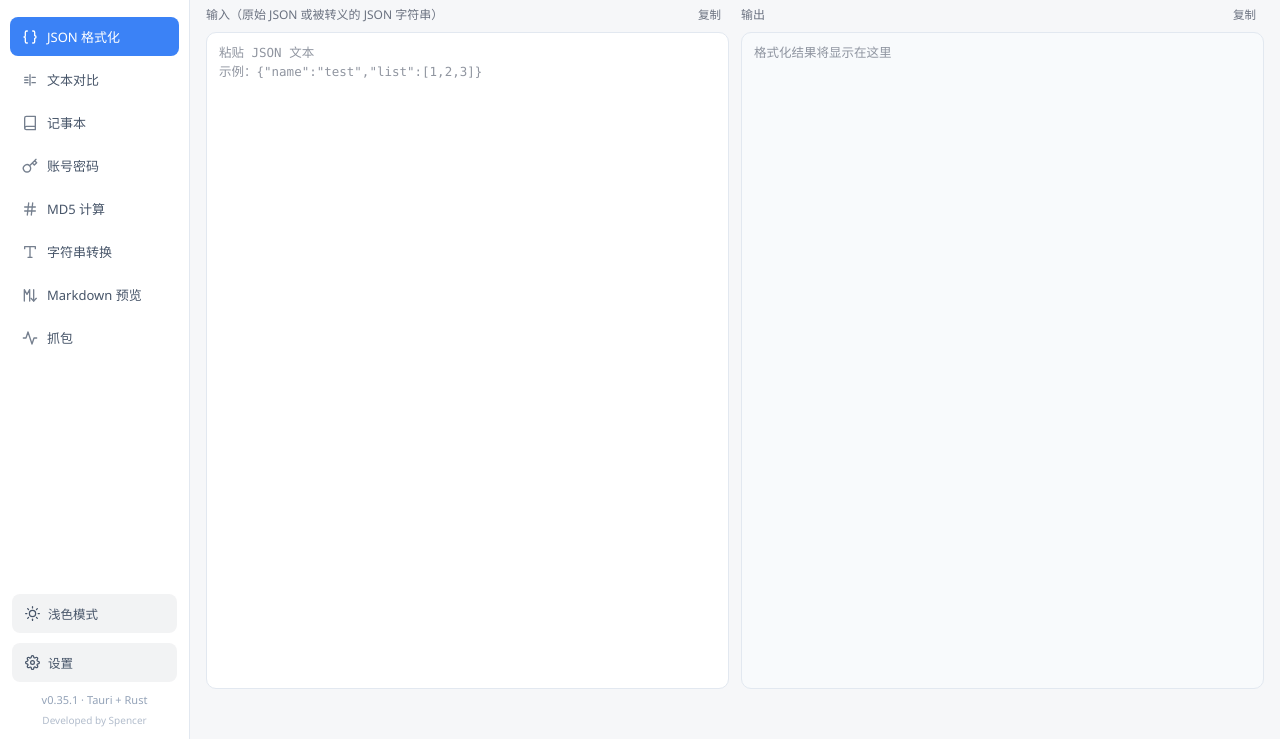
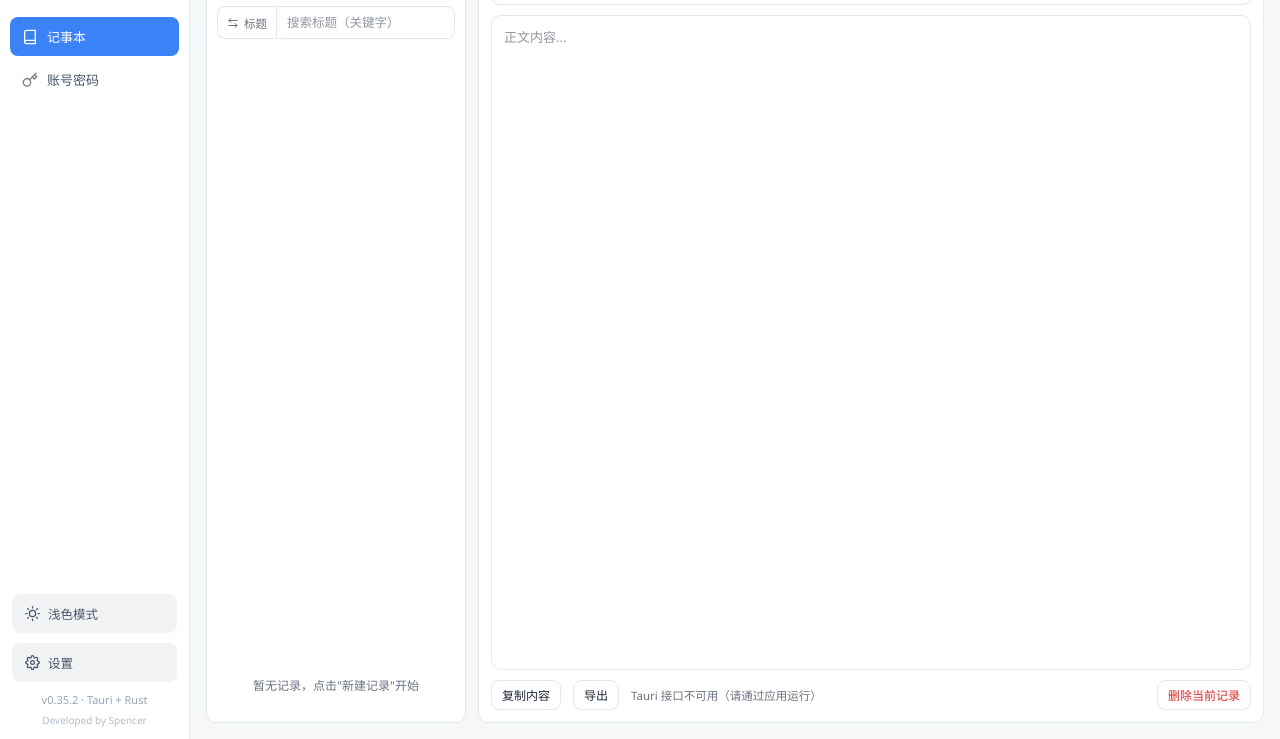
Before and after one commit to spencerlishaobing/SimpleTools, a website: page src/index.html in a window 1280 px wide. Shown: the part 61-800 px from the top of the page. Drawn offline with Linux system fonts and the light colour scheme.

Commit message:
v0.35.2: default feature display limited to Notes + Accounts (sidebar shows only the two core features on first run, Notes active by default; other six features hidden by default and restorable via Settings > Feature display; head bootstrap style applies the default before first paint then hands over to nav-hidden classes, removed on boot; startup fallback ensureActiveNav when saved config hides the default panel; stored empty-array now means all-visible and is distinguished from never-configured default; README feature-display section + changelog; histtest phase0 +3 default asserts, phase13 rewritten for new default semantics (+fd show/stored/fallback chain, restore-all expects [], nav icon-size check now measures visible icons only) TOTAL=478 FAIL=2 pre-existing; live UIA E2E 9 asserts ALL-PASS; sync version 0.35.2)

```diff
--- a/package.json
+++ b/package.json
@@ -1,7 +1,7 @@
 {
   "name": "simple-tools",
   "private": true,
-  "version": "0.35.1",
+  "version": "0.35.2",
   "description": "SimpleTools - 常用工具合集",
   "scripts": {
     "dev": "tauri dev",
--- a/src-tauri/Cargo.toml
+++ b/src-tauri/Cargo.toml
@@ -1,6 +1,6 @@
 [package]
 name = "simpletools"
-version = "0.35.1"
+version = "0.35.2"
 description = "SimpleTools - 常用工具合集"
 authors = ["SimpleTools"]
 edition = "2021"
--- a/src-tauri/tauri.conf.json
+++ b/src-tauri/tauri.conf.json
@@ -1,7 +1,7 @@
 {
   "$schema": "https://schema.tauri.app/config/2",
   "productName": "SimpleTools",
-  "version": "0.35.1",
+  "version": "0.35.2",
   "identifier": "com.simpletools.desktop",
   "build": {
     "frontendDist": "../src"
--- a/src/index.html
+++ b/src/index.html
@@ -17,6 +17,25 @@
         if (ns === 'icon' || ns === 'label') {
           document.documentElement.setAttribute('data-nav-style', ns);
         }
+        // 尽早应用功能显隐（v0.35.2：默认仅显示「记事本」与「账号密码」），避免启动时侧边栏功能闪动
+        // 生成临时引导样式，main.js 启动后移除并由 nav-hidden class 接管；默认集合需与 main.js 的 NAV_HIDDEN_DEFAULT 保持一致
+        var NH_DEFAULT = ['json', 'diff', 'md5', 'str', 'md', 'capture'];
+        var nhList = NH_DEFAULT;
+        var nhRaw = localStorage.getItem('simpletools-nav-hidden');
+        if (nhRaw !== null) {
+          try {
+            var parsed = JSON.parse(nhRaw);
+            if (Array.isArray(parsed)) nhList = parsed;
+          } catch (e2) { /* 数据损坏：回退默认 */ }
+        }
+        if (nhList.length) {
+          var bootStyle = document.createElement('style');
+          bootStyle.id = 'nav-hidden-boot';
+          bootStyle.textContent = nhList.map(function (k) {
+            return '.nav-item[data-panel="' + k + '"]{display:none}';
+          }).join('\n');
+          document.head.appendChild(bootStyle);
+        }
       } catch (e) { /* ignore */ }
     })();
   </script>
@@ -29,7 +48,7 @@
       <div class="brand-name">SimpleTools</div>
     </div>
     <nav class="nav">
-      <button class="nav-item active" data-panel="json">
+      <button class="nav-item" data-panel="json">
         <svg class="nav-icon" viewBox="0 0 24 24" fill="none" stroke="currentColor"
           stroke-width="2" stroke-linecap="round" stroke-linejoin="round" aria-hidden="true">
           <path d="M8 3H7a2 2 0 0 0-2 2v5a2 2 0 0 1-2 2 2 2 0 0 1 2 2v5a2 2 0 0 0 2 2h1" />
@@ -49,7 +68,7 @@
         </svg>
         <span class="nav-label">文本对比</span>
       </button>
-      <button class="nav-item" data-panel="notes">
+      <button class="nav-item active" data-panel="notes">
         <svg class="nav-icon" viewBox="0 0 24 24" fill="none" stroke="currentColor"
           stroke-width="2" stroke-linecap="round" stroke-linejoin="round" aria-hidden="true">
           <path d="M4 19.5A2.5 2.5 0 0 1 6.5 17H20" />
@@ -141,14 +160,14 @@
         </svg>
         <span>设置</span>
       </button>
-      <div class="version">v0.35.1 <span class="version-stack">· Tauri + Rust</span></div>
+      <div class="version">v0.35.2 <span class="version-stack">· Tauri + Rust</span></div>
       <div class="credit">Developed by Spencer</div>
     </div>
   </aside>
 
   <main class="content">
     <!-- ===== JSON 格式化 ===== -->
-    <section id="panel-json" class="panel active">
+    <section id="panel-json" class="panel">
       <header class="panel-header">
         <h2>JSON 格式化</h2>
         <div class="panel-actions">
@@ -265,7 +284,7 @@
     </section>
 
     <!-- ===== 记事本 ===== -->
-    <section id="panel-notes" class="panel">
+    <section id="panel-notes" class="panel active">
       <div class="notes-layout">
         <aside class="notes-side">
           <div class="notes-toolbar">
--- a/src/main.js
+++ b/src/main.js
@@ -146,6 +146,9 @@
   const NAV_STYLE_KEY = 'simpletools-nav-style';
   const NAV_HIDDEN_KEY = 'simpletools-nav-hidden';
   const NAV_STYLE_ALL = ['both', 'icon', 'label'];
+  // 默认隐藏的功能（v0.35.2）：默认仅显示「记事本」与「账号密码」，其余功能可在设置中勾选恢复
+  // 注意：需与 index.html head 内联脚本的 NH_DEFAULT 保持一致
+  const NAV_HIDDEN_DEFAULT = ['json', 'diff', 'md5', 'str', 'md', 'capture'];
   const navStyleGroup = document.getElementById('nav-style-group');
   const navFeatureGrid = document.getElementById('nav-feature-grid');
   const htmlRoot = document.documentElement;
@@ -161,17 +164,20 @@
 
   const navHidden = (function () {
     try {
-      const arr = JSON.parse(localStorage.getItem(NAV_HIDDEN_KEY) || '[]');
+      const raw = localStorage.getItem(NAV_HIDDEN_KEY);
+      // 未配置过（首次运行）：默认仅显示核心功能；已配置过：完全按用户选择（空数组 = 全部显示）
+      if (raw === null) return new Set(NAV_HIDDEN_DEFAULT);
+      const arr = JSON.parse(raw);
       return new Set(Array.isArray(arr) ? arr.filter((k) => typeof k === 'string') : []);
     } catch (e) {
-      return new Set();
+      return new Set(NAV_HIDDEN_DEFAULT);
     }
   })();
 
   function writeNavHidden() {
     try {
-      if (navHidden.size) localStorage.setItem(NAV_HIDDEN_KEY, JSON.stringify([...navHidden]));
-      else localStorage.removeItem(NAV_HIDDEN_KEY);
+      // 始终写入（含空数组）：空数组 = 全部显示，与「未配置」的默认隐藏语义区分
+      localStorage.setItem(NAV_HIDDEN_KEY, JSON.stringify([...navHidden]));
     } catch (e) { /* ignore */ }
   }
 
@@ -242,6 +248,11 @@
 
   applyNavStyle(readNavStyle());
   applyNavHidden();
+  // 引导样式（head 内联生成）已完成首帧隐藏使命，移除后由 nav-hidden class 接管
+  const navBootStyle = document.getElementById('nav-hidden-boot');
+  if (navBootStyle) navBootStyle.remove();
+  // 启动兜底：默认激活的面板被用户配置隐藏时，自动切到第一个可见功能
+  ensureActiveNav();
 
   // ---------- 主题切换（浅色 / 深色 / 深浅混搭 / 卡其色：点按钮弹出菜单直接选择，持久化） ----------
   const THEME_KEY = 'simpletools-theme';
```
Also changed, not shown: README.md, 1 other file.
